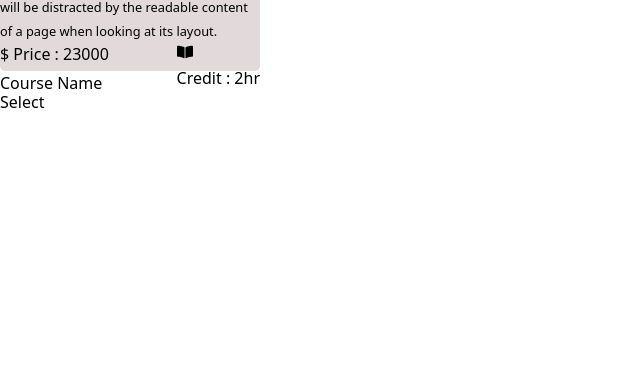
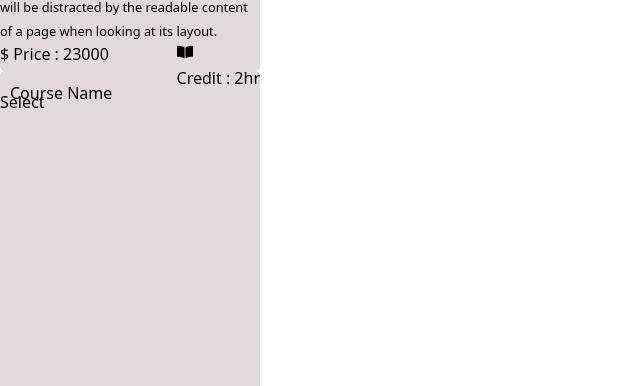
Before and after one commit to TituRoy25/87-react-course-registration, a React (Vite) app: page / in a window 1280 px wide. Shown: the part 2833-3219 px from the top of the page, without its empty margins (0-640 px from the left). Before the commit the page ends 2947 px from the top, so only its background shows below. Built offline with nearby package versions, Linux system fonts and the light colour scheme.

Commit message:
course name show, listwised

```diff
--- a/src/components/Cart/Cart.css
+++ b/src/components/Cart/Cart.css
@@ -1,3 +1,7 @@
-/* .container{
-    color: green;
-} */
+.cart{
+    width: 260px;
+    height: 320px;
+    padding: 10px;
+    background-color: rgb(226, 218, 218);
+    border-radius: 5px;
+}
--- a/src/components/Cart/Cart.jsx
+++ b/src/components/Cart/Cart.jsx
@@ -1,11 +1,19 @@
+/* eslint-disable no-undef */
+/* eslint-disable react/jsx-key */
+/* eslint-disable react/prop-types */
 /* eslint-disable no-unused-vars */
 import React from 'react';
 import './Cart.css'
 
-const Cart = () => {
+const Cart = ({selectedCourses}) => {
+     console.log(selectedCourses);
+    let count=1;
     return (
         <div>
-            <h1>Course Name</h1>
+            <h1 className='mb-2'>Course Name</h1>
+            {
+                selectedCourses.map((course) => (<ol key={course.id}>{count++} {course.title}</ol>))
+            }
         </div>
     );
 };
--- a/src/components/Home/Home.jsx
+++ b/src/components/Home/Home.jsx
@@ -16,10 +16,16 @@ const Home = () => {
     },[]);
 
     const handleSelectCourse = (course) => {
-        setSelectedCourses([...selectedCourses, course]);
+        const isExist = selectedCourses.find((item) => item.id == course.id);
+        if (isExist) {
+            return alert("Already Registration");
+        } else{
+            setSelectedCourses([...selectedCourses, course]);
+        }
+
     }
 
-console.log(selectedCourses);
+//console.log(selectedCourses);
     return (
         <div className='container mt-8'>
             <div className="home-container px-10 gap-5 flex justify-center">
@@ -45,7 +51,7 @@ console.log(selectedCourses);
                     }
                 </div>
                 <div className="cart">
-                    <Cart></Cart>
+                    <Cart selectedCourses={selectedCourses}></Cart>
                 </div>
             </div>
         </div>
```
